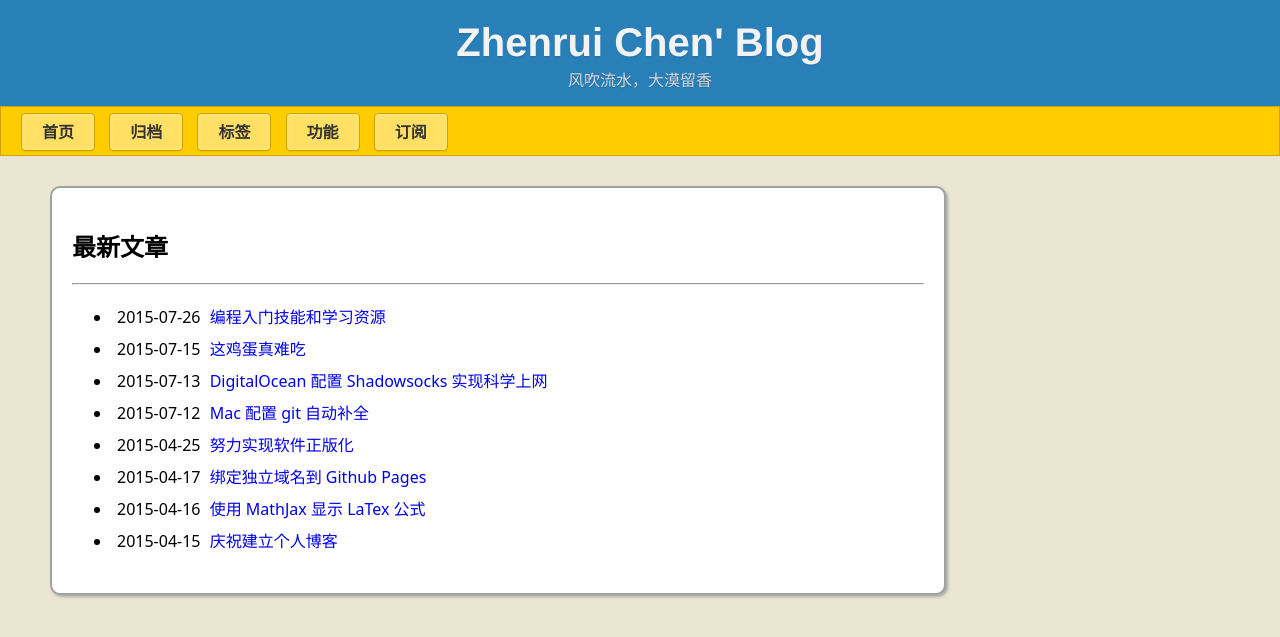
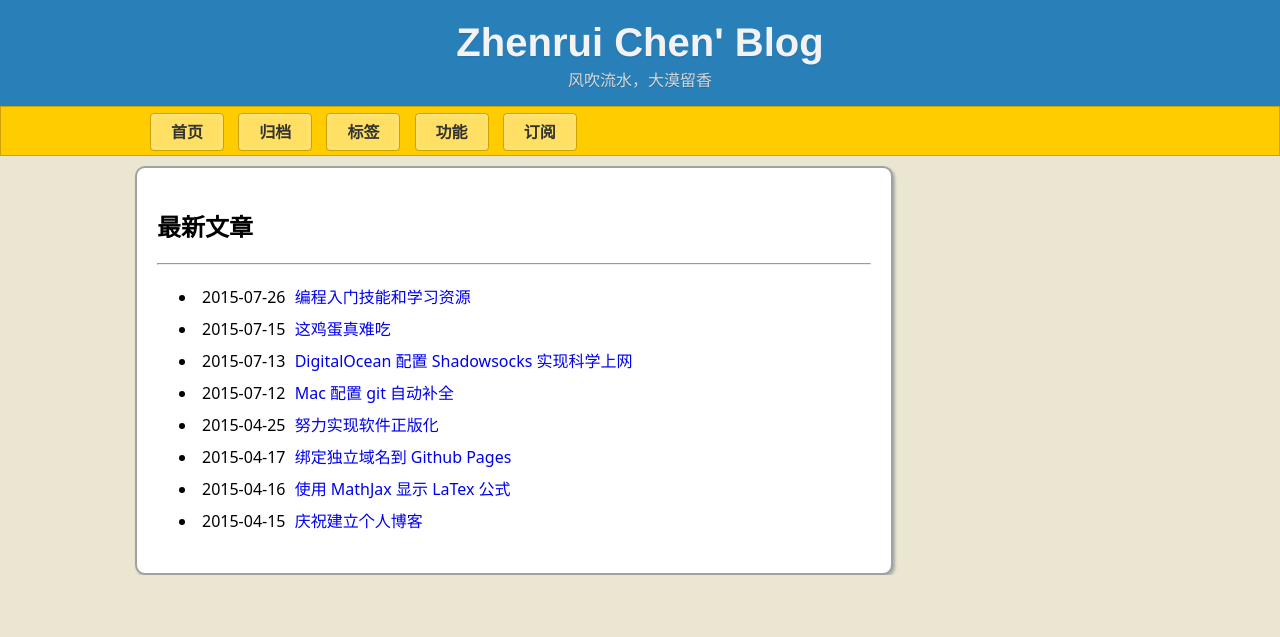
Before and after one commit to ZhenruiChen/ZhenruiChen.github.io, a Jekyll site: the page built from index.html, in a window 1280 px wide. Shown: the top 637 px of the page. Built offline with Jekyll 4.4.1, drawn with Linux system fonts in a browser that asks for light colours; the list of posts is cut into pages by our own code.

Commit message:
Optimize the display for low resolution screen.

```diff
--- a/_layouts/default.html
+++ b/_layouts/default.html
@@ -11,6 +11,7 @@
     </header>
 
     <div class="banner">
+      <div class="wrapper">
         <span id="logo"><span class="octicon octicon-mark-github"></span></span>
         <a href="{{ site.baseurl }}{{ site.homepage.url }}" class="button"><span class="topbutton"> {{ site.homepage.name }} </span></a>
         <a href="{{ site.baseurl }}{{ site.archives.url }}" class="button"><span class="topbutton"> {{ site.archives.name }} </span></a>
@@ -18,10 +19,16 @@
         <a href="{{ site.baseurl }}{{ site.update.url }}" class="button"><span class="topbutton"> {{ site.update.name }} </span></a>
         <a href="{{ site.baseurl }}{{ site.feed.url }}" target="_blank" class="button"><span class="topbutton"> {{ site.feed.name }} </span></a>
       </div>
+    </div>
 
+    <div class="page-content">
       <div class="wrapper">
+        <div class="left-page">
           {{ content }}
           {% include disqus.html %}
+        </div>
+        <div class="right-page"></div>
+      </div>
     </div>
   </body>
 
--- a/css/default.css
+++ b/css/default.css
@@ -87,16 +87,45 @@
     cursor: auto;
 }
 
+.page-content {
+    margin-top: 10px;
+}
+
 .wrapper {
+    max-width: 1050px;
+    padding: 0 20px;
+    margin: 0px auto;
+    overflow: hidden
+}
+
+.left-page {
     display: block;
     background-color: rgb(255, 255, 255);
-  margin: 30px 50px;
     padding: 20px;
-  width: 70%;
-  min-width: 700px;
+    float: left;
+    max-width: 880px;
+    width: 75%;
     border: 2px solid #a1a1a1;
     border-radius:10px;
     box-shadow:2px 2px 3px #aaaaaa;
+}
+
+.right-page {
+    float: left;
+    min-width: 150px;
+    width: 25%;
+    padding: 0 0 0 20px;
+}
+
+@media (max-width: 840px) {
+    .left-page {
+      width: 100%;
+    }
+
+    .right-page {
+      width: 100%;
+      padding: 0;
+    }
 }
 
 .container#post-page {
```
Lines whose indentation alone changed are shown as unchanged.
